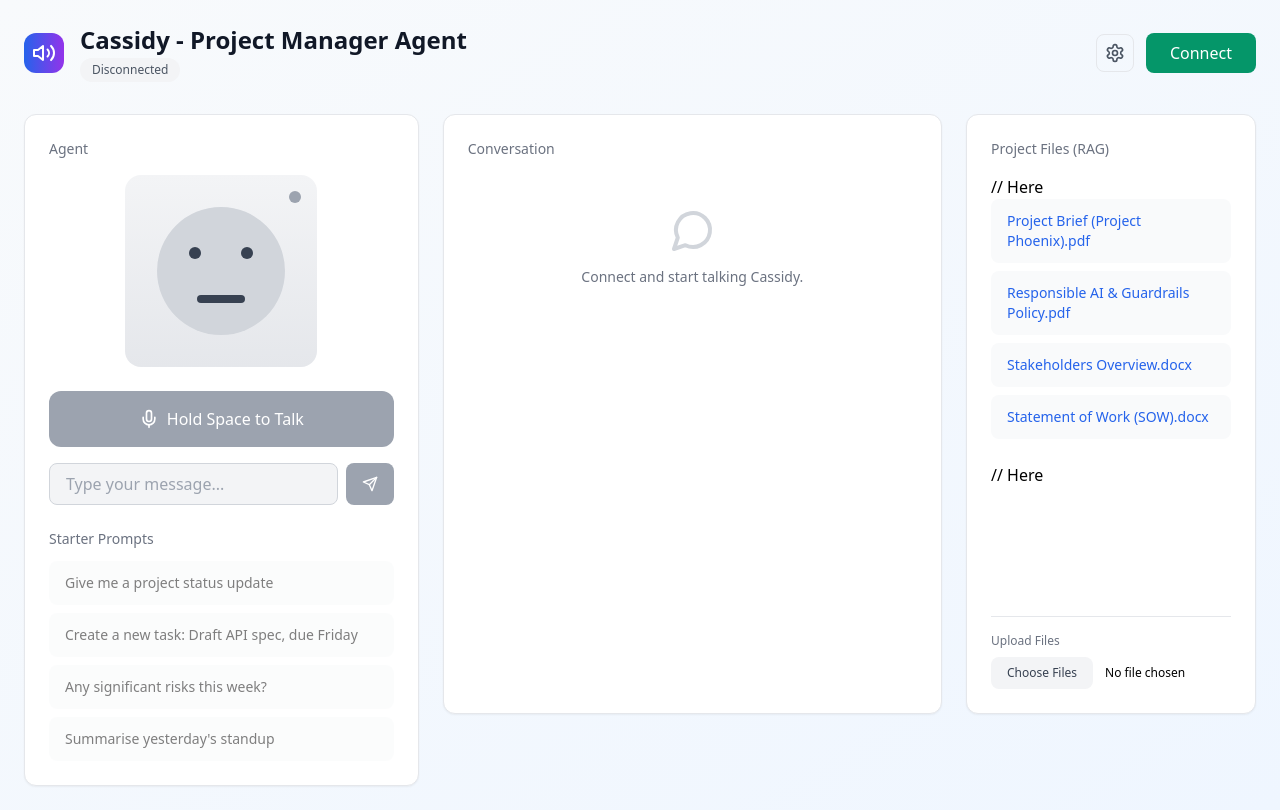
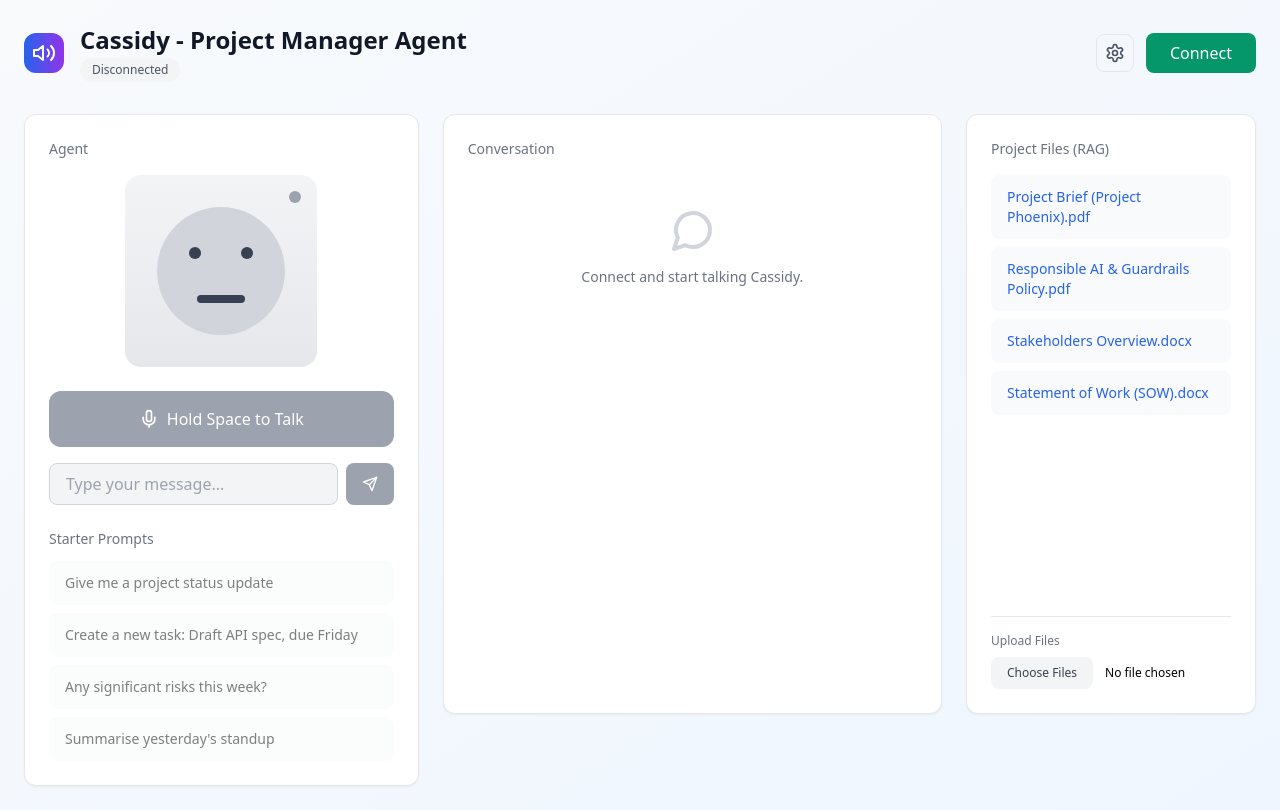
Before and after one commit to automate-build/ultravox-frontend, a React (Create React App) app: page / in a window 1280 px wide. Built offline with nearby package versions, Linux system fonts and the light colour scheme.

Commit message:
Update UltravoxVoiceAgent.js

```diff
--- a/src/UltravoxVoiceAgent.js
+++ b/src/UltravoxVoiceAgent.js
@@ -488,7 +488,6 @@
             <div className="bg-white rounded-xl shadow-sm border border-gray-200 p-6 h-[600px] flex flex-col">
               <h2 className="text-sm font-medium text-gray-500 mb-4">Project Files (RAG)</h2>
 
-            // Here
           <div className="space-y-2 mb-6">
   <a
     href="https://docs.google.com/document/d/your-requirements-doc-id/edit"
@@ -524,8 +523,6 @@
   </a>
 </div>
 
-              // Here
-
               <div className="mt-auto pt-4 border-t border-gray-200">
                 <label className="block text-xs text-gray-500 mb-2">Upload Files</label>
                 <input
```
